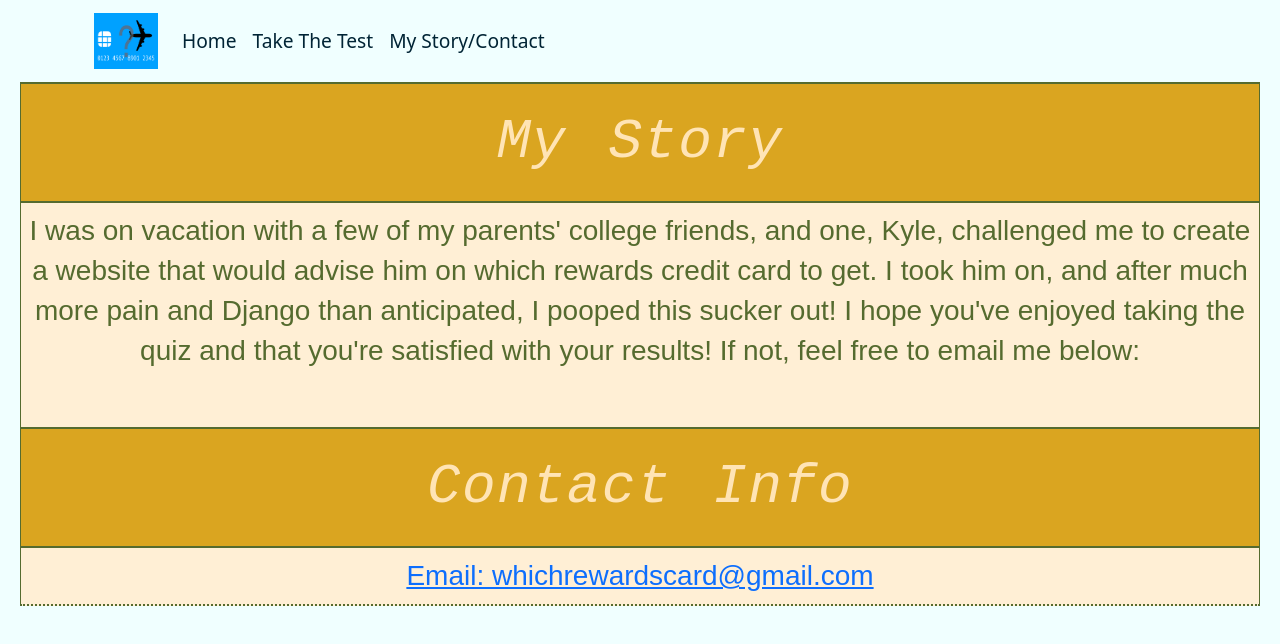
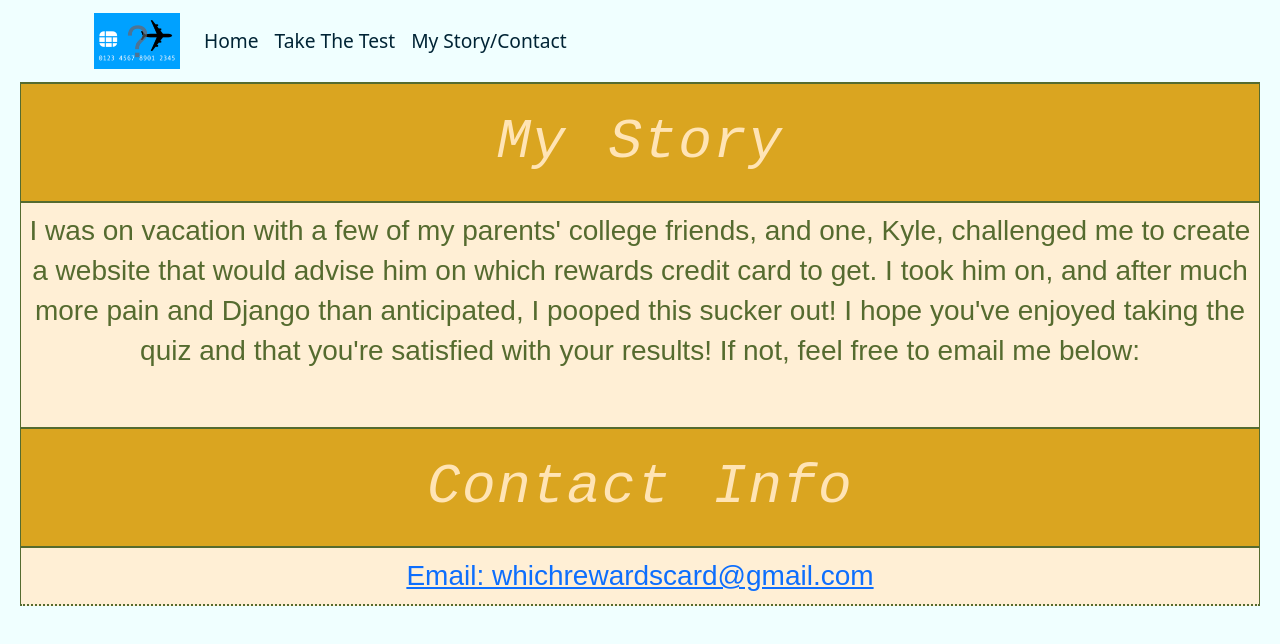
Before and after one commit to ar-sht/ar-sht.github.io, a plain HTML site: page about.html in a window 1280 px wide. Drawn offline with nearby package versions, Linux system fonts and the light colour scheme.

Commit message:
Update about.html

```diff
--- a/about.html
+++ b/about.html
@@ -10,7 +10,7 @@
         <nav class="navbar navbar-expand-sm navbar-light bg-azure">
             <div class="container-fluid">
                 <a href="home.html" class="navbar-brand">
-                    <img src="whichrewardscardminilogo.jpeg" alt="" width="64" height="56">
+                    <img src="whichrewardscardminilogo.jpeg" alt="" width="85.984252" height="56">
                 </a>
                 <div class="collapse navbar-collapse" id="navbar-nav">
                     <ul class="navbar-nav ml-auto">
```
